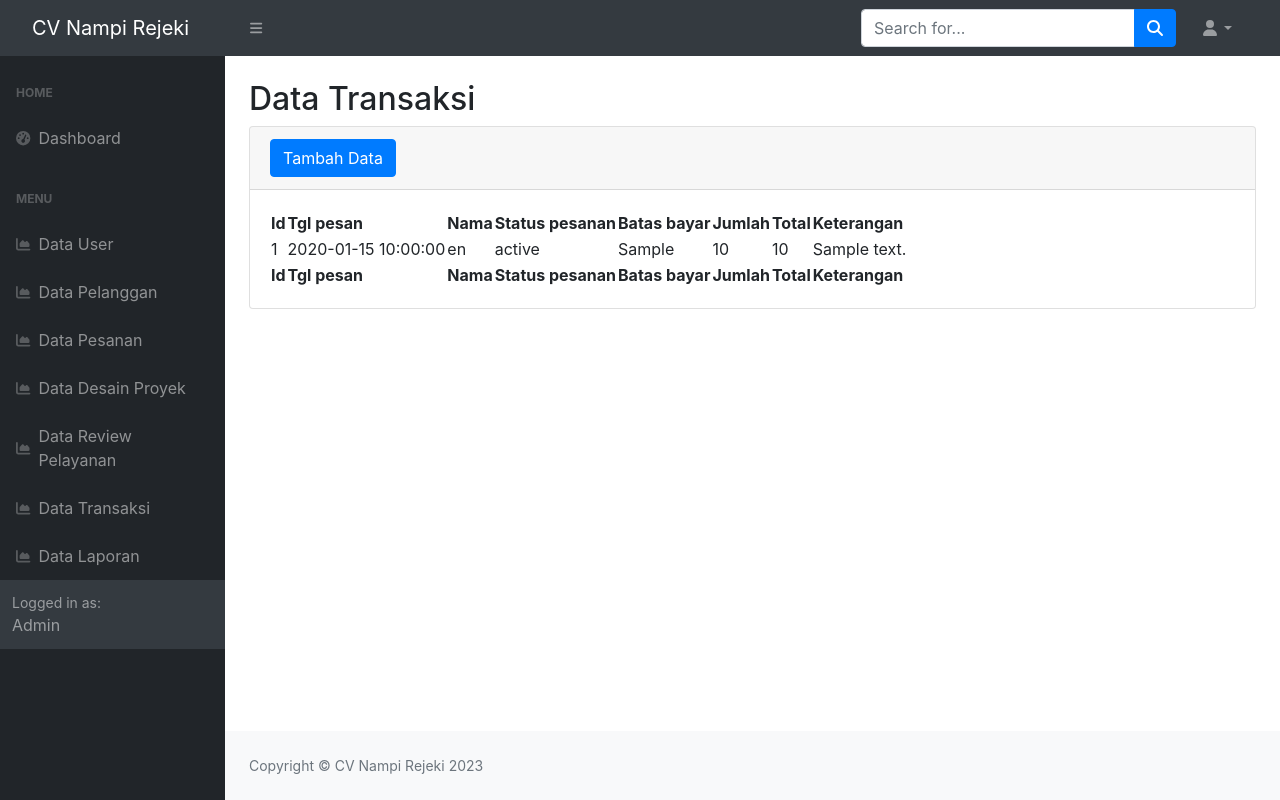
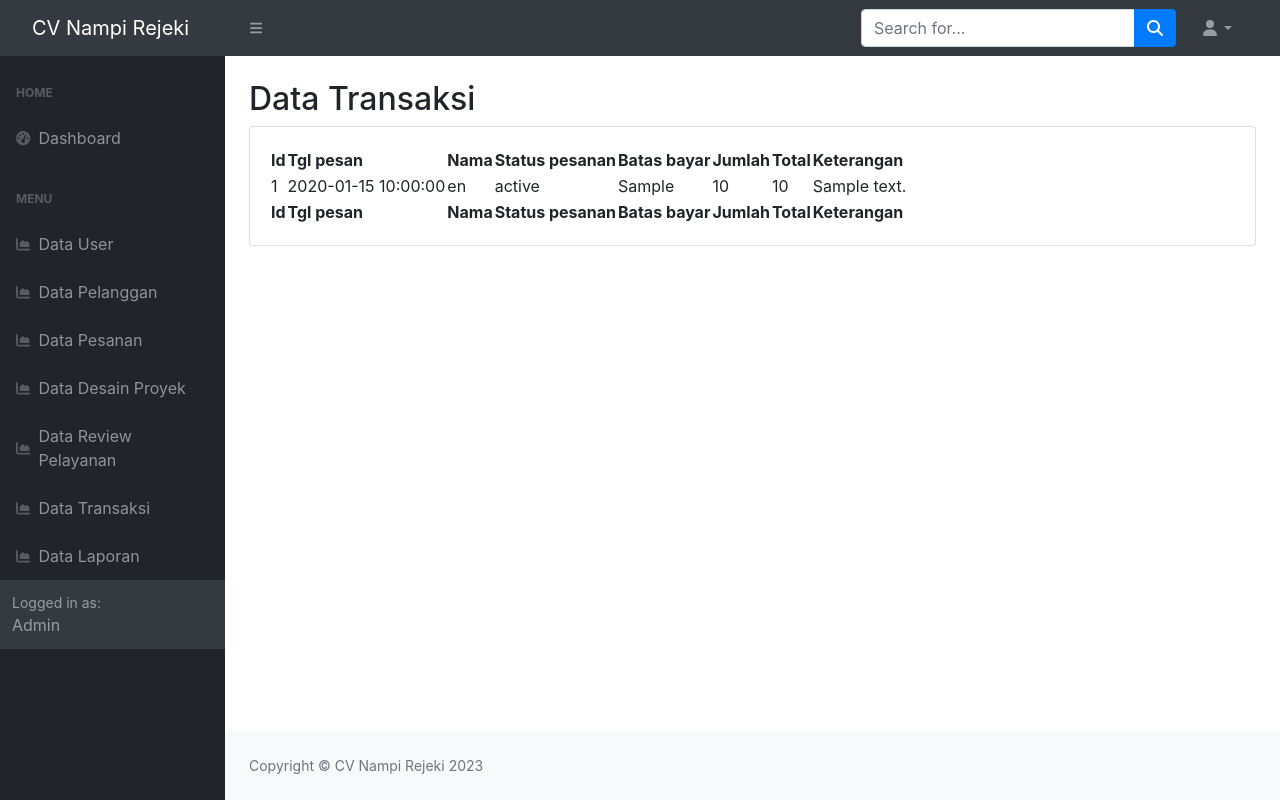
Before and after one commit to priankavedanty/sistem_customer, a PHP site: page /transaksi.php in a window 1280 px wide. Run offline with PHP 8.4, Linux system fonts and the light colour scheme; the visitor is signed in with stand-in values (Sample User, id 1); tables that the repository leaves empty or names only in its code hold one stand-in row (values such as "Sample post"); some libraries are stand-ins or nearby versions.

Commit message:
update terbaru

```diff
--- a/transaksi.php
+++ b/transaksi.php
@@ -99,11 +99,6 @@ require 'cek.php';
                     <!-- Button to Open the Modal -->
 
                     <div class="card mb-4">
-                        <div class="card-header">
-                            <button type="button" class="btn btn-primary" data-toggle="modal" data-target="#myModal">
-                                Tambah Data
-                            </button>
-                        </div>
 
                         <div class="card-body">
                             <table id="datatablesSimple">
@@ -157,7 +152,6 @@ require 'cek.php';
                                             <td><?= $keterangan; ?></td>
                                         </tr>
                                     <?php };  ?>
-
                                 </tbody>
                             </table>
                         </div>
```
